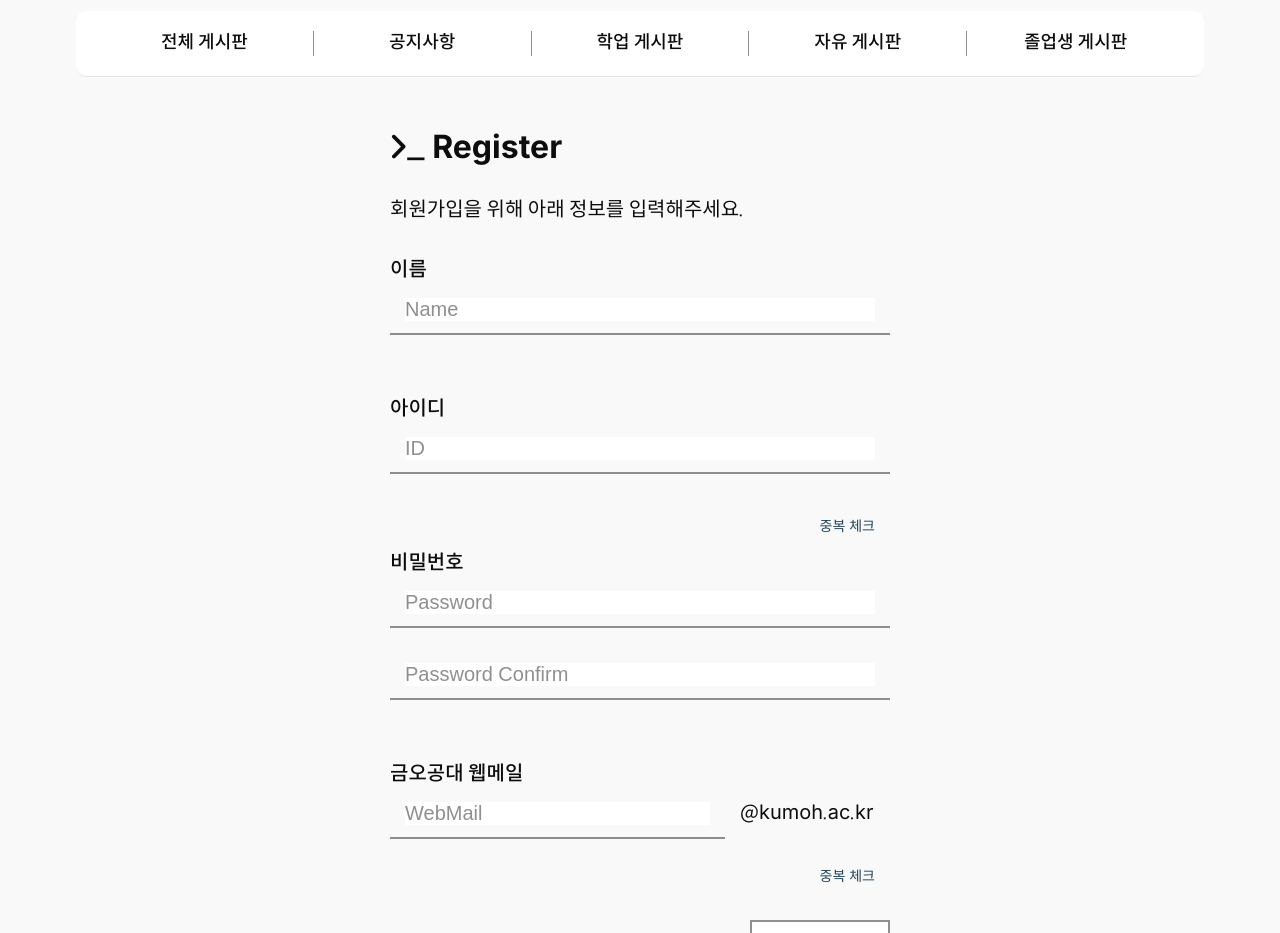
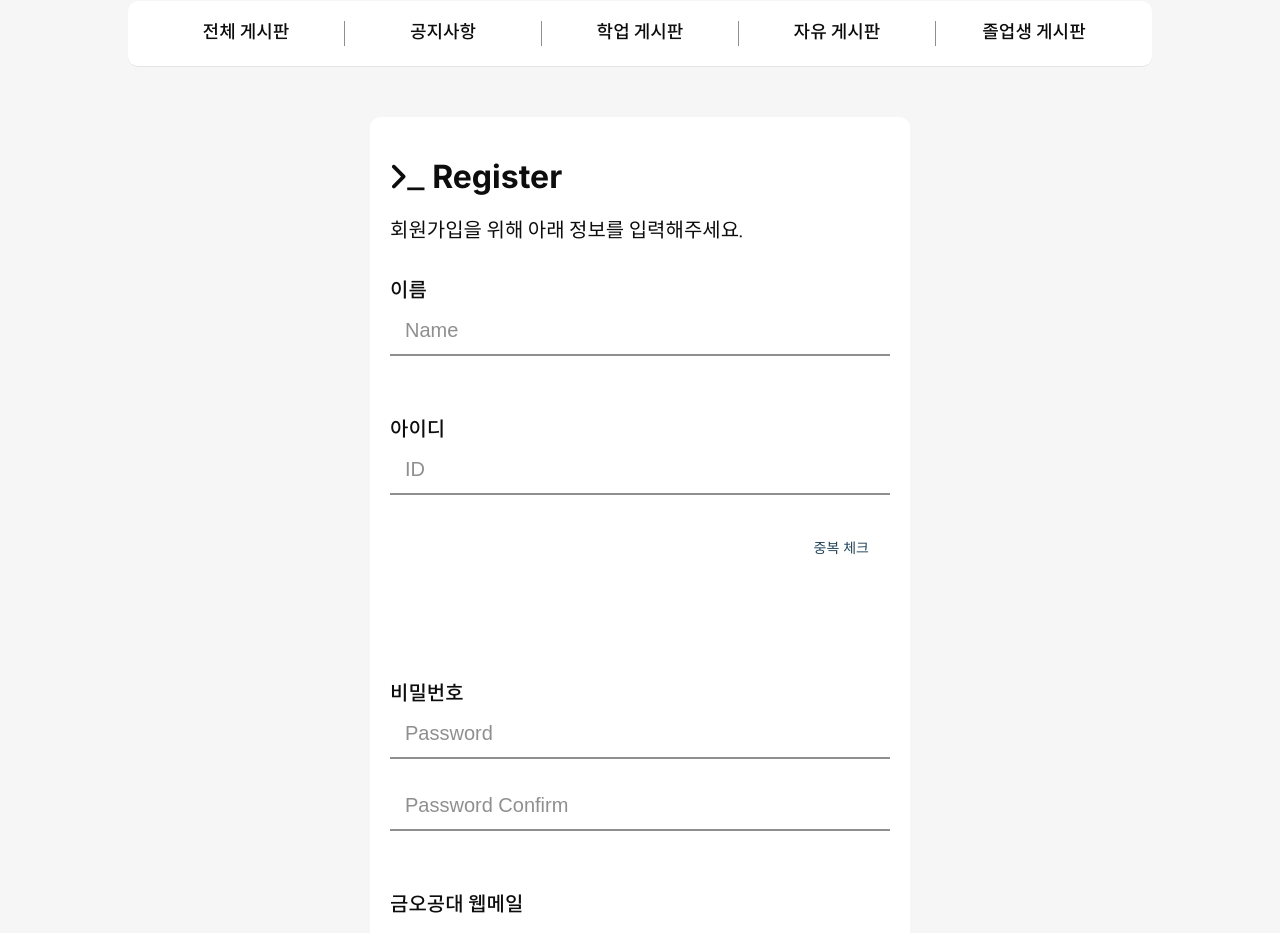
Before and after one commit to jkc-mycode/KIT-CE-CS-Frontend, a React (Create React App) app: page /signup in a window 1280 px wide. Shown: the part 120-1053 px from the top of the page. Built offline with nearby package versions, Linux system fonts and the light colour scheme.

Commit message:
22.08.23 UI 수정

```diff
--- a/src/App.css
+++ b/src/App.css
@@ -1,18 +1,29 @@
 /* -------------------- 공통 CSS -------------------- */
 
 body {
-    background-color: #f9f9f9;
+    background-color: #f6f6f6;
 }
 
 
 /* --------------- 틀 --------------- */
 
+.viewSection {
+    width: 80%;
+
+    max-width: 1300px;
+    min-width: 300px;
+
+    margin: 0 auto;
+}
+.bodySection {
+    display: flex;
+    flex-wrap: wrap;
+}
 .main {
-
+    flex-basis: auto;
 }
-
 .side {
-
+    flex-basis: auto;
 }
 
 .box {
@@ -81,6 +92,7 @@ body {
 }
 
 .ebutton {
+    border: none;
     background: none;
 
     color: #224459;
--- a/src/Components/Login.css
+++ b/src/Components/Login.css
@@ -1,8 +1,9 @@
 .login_box {
     margin: 0 auto;
-    margin-top: 50px;
+    margin-top: 30px;
 
-    width: 500px;
+    max-width: 500px;
+    min-width: 280px;
 }
 
 .login_title {
@@ -59,4 +60,5 @@
 
 .button_container{
     position: relative;
+    height: 110px;
 }
--- a/src/Components/Login.js
+++ b/src/Components/Login.js
@@ -54,7 +54,7 @@ function LoginPage(){
     }
     return (
         <div className="box login_box">
-            <h1 className="boxTitle">&#xE001;_ Login</h1>
+            <h1 className="boxBigTitle">&#xE001;_ Login</h1>
             <form>
                 <div className="input_row">
                     <input type="text" name="id" value={id || ''} placeholder="ID" className="id_input" onChange={onIdHandler} /><br/>
--- a/src/Components/Register.css
+++ b/src/Components/Register.css
@@ -71,25 +71,15 @@
 
 .idcheck_button, .emailcheck_button {
     margin-top : 15px;
-    padding: 0px;
-    border: 0px;
 
     position: absolute;
     right: 15px;
 
-    font-size: 14px;
     text-align: right;
-
-    color: #224459;
-    background: none;
 }
 
 .emailcheck_button {
     margin-top : 0px;
-}
-
-.idcheck_button:hover {
-    color: rgba(115, 115, 115, 0.8);
 }
 
 .button_container{
@@ -99,21 +89,12 @@
 
 .register_button {
     margin-top: 40px;
-    border: 2px solid rgba(115, 115, 115, 0.8);
 
     position: absolute;
     right: 0%;
 
     width: 140px;
     height: 50px;
-
-    font-size: 18px;
-
-    background: #fff;
-}
-
-.register_button:hover {
-    background: rgba(115, 115, 115, 0.4);
 }
 
 .check_msg {
--- a/src/Components/Register.js
+++ b/src/Components/Register.js
@@ -177,8 +177,8 @@ function RegisterPage(){
     }
 
     return (
-        <div className="register_box">
-            <h1 className="register_title">&#xE001;_ Register</h1>
+        <div className="box register_box">
+            <h1 className="boxBigTitle">&#xE001;_ Register</h1>
             <h3 className="message">회원가입을 위해 아래 정보를 입력해주세요.</h3>
             <form>
                 <div className="input_msg">이름</div>
@@ -196,7 +196,7 @@ function RegisterPage(){
                         : <div className={dupIdFlag ? 'success' : 'failure'}>{dupIdMsg}</div>
                 }
                 <div className="button_container">
-                    <button type="button" className="idcheck_button" onClick={dupIdCheck}>중복 체크</button>
+                    <button type="button" className="ebutton idcheck_button" onClick={dupIdCheck}>중복 체크</button>
                 </div>
                 <div className="input_msg">비밀번호</div>
                 <div className="input_row">
@@ -217,10 +217,10 @@ function RegisterPage(){
                         : <div className={dupEmailFlag ? 'success' : 'failure'}>{dupEmailMsg}</div>
                 }
                 <div className="button_container">
-                    <button type="button" className="emailcheck_button" onClick={dupEmailCheck}>중복 체크</button>
+                    <button type="button" className="ebutton emailcheck_button" onClick={dupEmailCheck}>중복 체크</button>
                 </div>
                 <div className="button_container">
-                    <button type="button" className="register_button" onClick={onSubmit}>회원가입</button>
+                    <button type="button" className="mbutton register_button" onClick={onSubmit}>회원가입</button>
                 </div>
             </form>
         </div>
--- a/src/Components/boardlist.js
+++ b/src/Components/boardlist.js
@@ -6,7 +6,7 @@ import BoardFooter from './boardlist_footer';
 
 function BoardList() {
     return(
-        <div className = "view_section">
+        <div className = "viewSection">
             <div className = "body_section">
             <div className="box left_section">
                 <div className="boxTitle">&#xE001;_ 전체 게시판</div>
--- a/src/Components/menubar.css
+++ b/src/Components/menubar.css
@@ -1,9 +1,7 @@
 .menubar{
-    width : 85%;
-    /* height: 40px; */
     display: flex;
 
-    margin : 30px auto;
+    margin : 20px auto;
     text-align: center;
     font-weight: 500;
     color: rgba(115, 115, 115);
--- a/src/Components/menubar.js
+++ b/src/Components/menubar.js
@@ -4,6 +4,7 @@ import {Link} from 'react-router-dom';
 
 function MenuBar(){
     return (
+        <div className="viewSection">
             <div className = "box menubar">
                 <Link className="menubar_items" to="/">전체 게시판</Link>
                 <div className="menubar_line"></div>
@@ -15,6 +16,7 @@ function MenuBar(){
                 <div className="menubar_line"></div>
                 <Link className="menubar_items" to="/graduate">졸업생 게시판</Link>
             </div>
+        </div>
     )
 }
 
```
Lines whose indentation alone changed are shown as unchanged.
